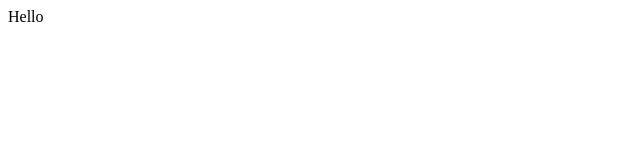
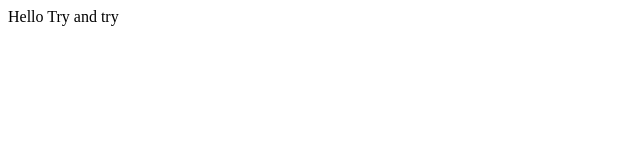
Before and after one commit to lahiru98/GitHubTest, a plain HTML site: page index.html in a window 1280 px wide. Shown: the full height of the page, 0-640 px from the left. Drawn offline with Linux system fonts and the light colour scheme.

Commit message:
2nd change using VC

```diff
--- a/index.html
+++ b/index.html
@@ -1 +1,3 @@
-<html>Hello</html>
+<html>Hello
+    Try and try
+</html>
```
